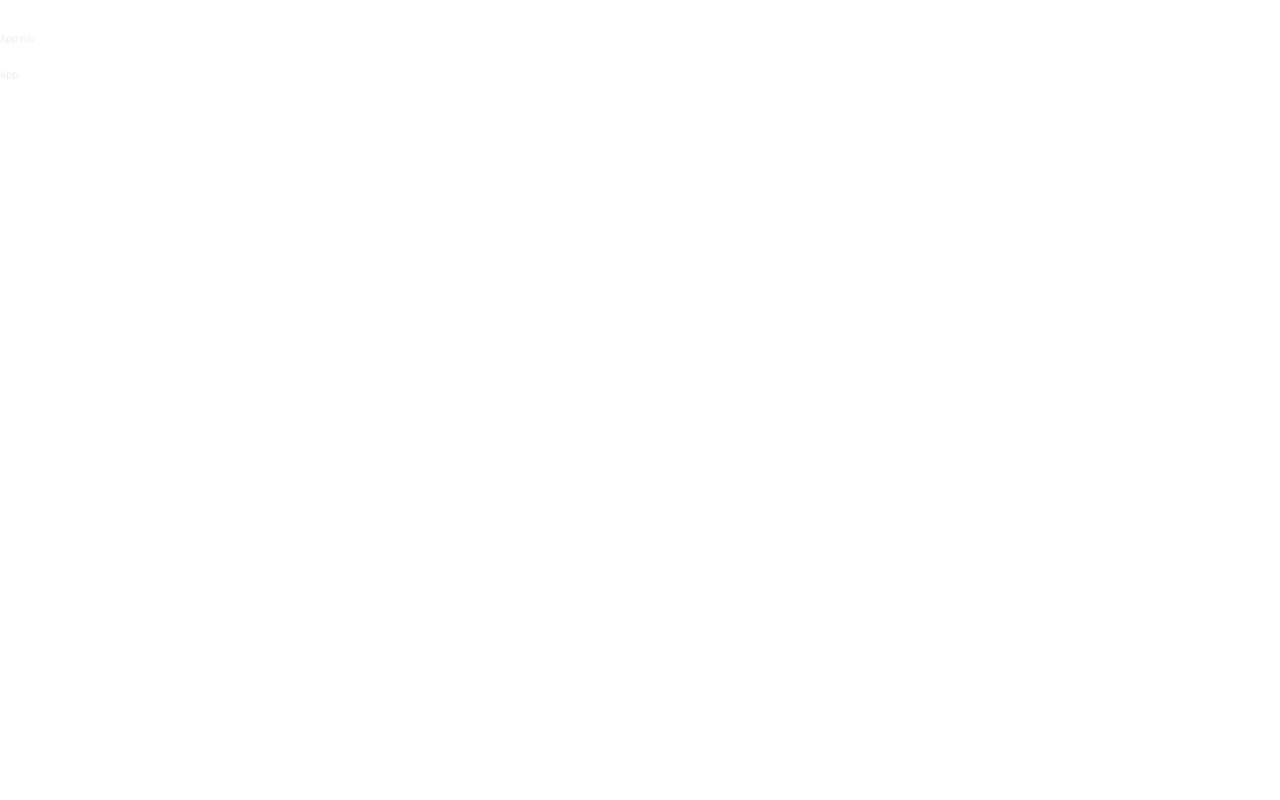
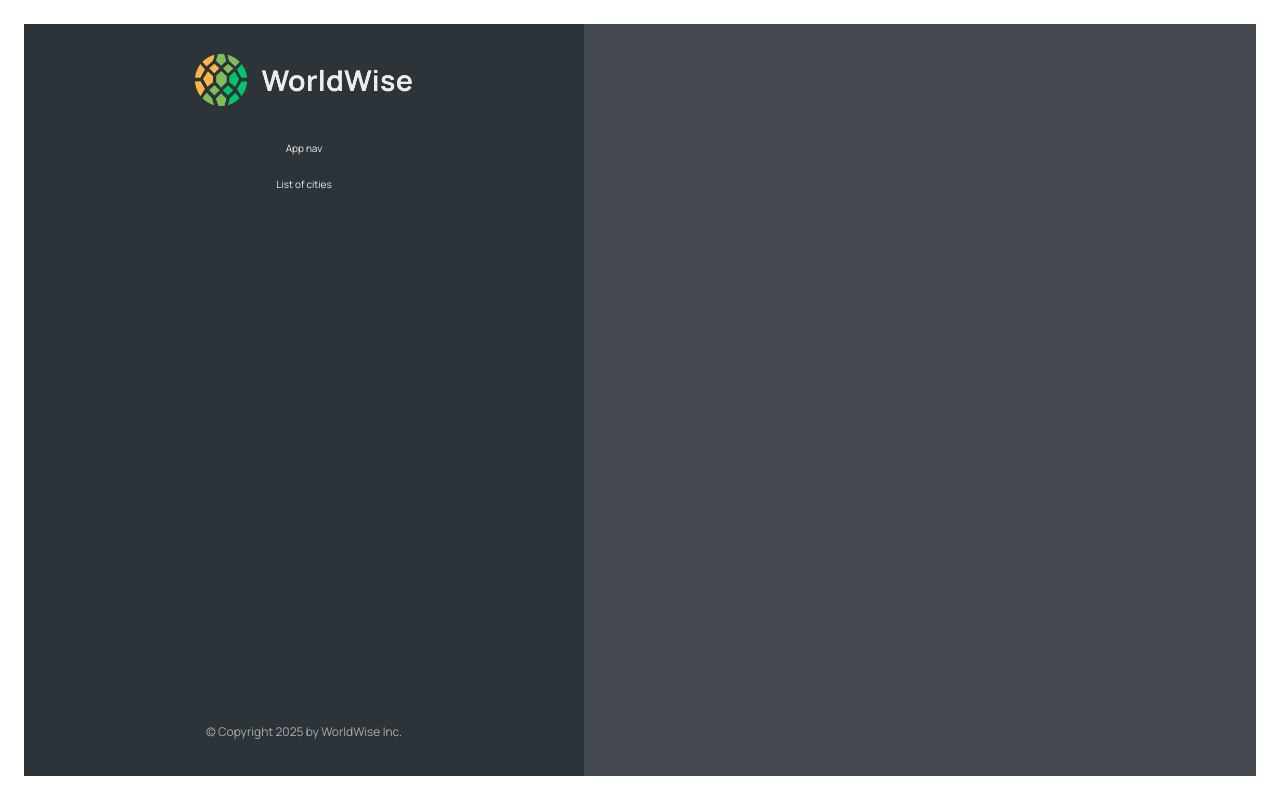
Before and after one commit to m9iv/world-wise, a React (Vite) app: page /app in a window 1280 px wide. Built offline with nearby package versions, Linux system fonts and the light colour scheme.

Commit message:
Add app layout

```diff
--- /dev/null
+++ b/src/components/Map.jsx
@@ -0,0 +1,7 @@
+import styles from './Map.module.css'
+
+function Map() {
+  return <div className={styles.mapContainer}></div>
+}
+
+export default Map
--- /dev/null
+++ b/src/components/Sidebar.jsx
@@ -0,0 +1,22 @@
+import AppNav from './AppNav'
+import Logo from './Logo'
+import styles from './Sidebar.module.css'
+
+function Sidebar() {
+  return (
+    <div className={styles.sidebar}>
+      <Logo />
+      <AppNav />
+
+      <p>List of cities</p>
+
+      <footer className={styles.footer}>
+        <p className={styles.copyright}>
+          &copy; Copyright {new Date().getFullYear()} by WorldWise Inc.
+        </p>
+      </footer>
+    </div>
+  )
+}
+
+export default Sidebar
--- a/src/pages/AppLayout.jsx
+++ b/src/pages/AppLayout.jsx
@@ -1,11 +1,12 @@
-import AppNav from '../components/AppNav'
+import Sidebar from '../components/Sidebar'
+import Map from '../components/Map'
+import styles from './AppLayout.module.css'
 
 function AppLayout() {
   return (
-    <div>
-      <AppNav />
-
-      <p>App</p>
+    <div className={styles.app}>
+      <Sidebar />
+      <Map />
     </div>
   )
 }
```
Also changed, not shown: src/index.css (+3 -12 lines).
